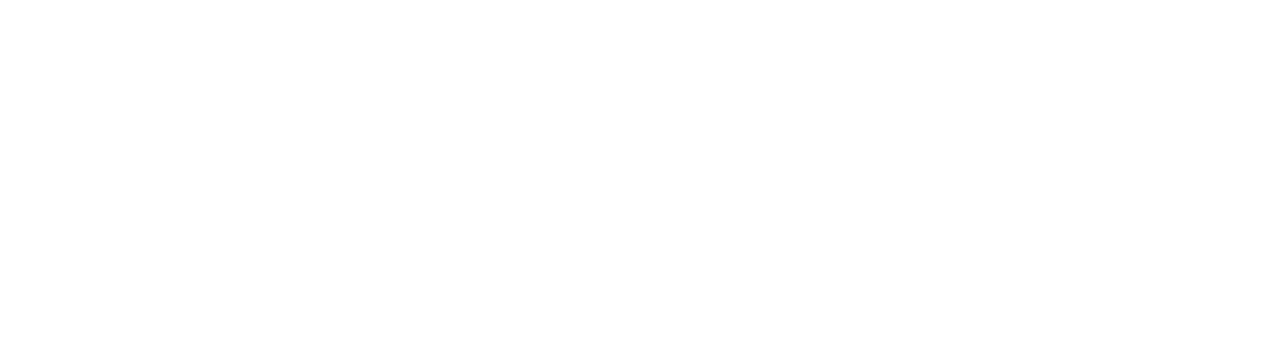
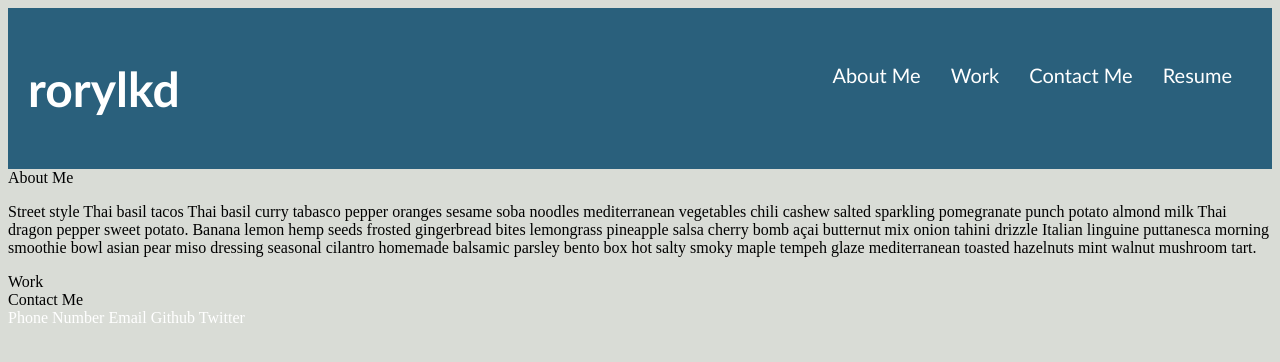
Before and after one commit to rorylkd/Portfolio, a plain HTML site: page PortfolioHTML.html in a window 1280 px wide. Drawn offline with Linux system fonts and the light colour scheme.

Commit message:
Skeleton for html and css (stolen shamelessly from homework 1 :p)

```diff
--- a/PortfolioCSS.css
+++ b/PortfolioCSS.css
@@ -0,0 +1,40 @@
+
+
+body {                              /*Background color for the body*/
+    background-color: #d9dcd6;
+}
+
+.header {                           /*Styling for the header*/
+    padding: 20px;
+    font-family: 'Trebuchet MS', 'Lucida Sans Unicode', 'Lucida Grande', 'Lucida Sans', Arial, sans-serif;
+    background-color: #2a607c;
+    color: #ffffff;
+}
+
+.header h1 {                        /*Sets font and position for the Horiseon header*/
+    display: inline-block;
+    font-size: 48px;
+}
+
+
+
+.header nav {                       /*Styling for the navigation*/                                            /* Changed div to nav*/
+    padding-top: 15px;
+    margin-right: 20px;
+    float: right;
+    font-family: 'Gill Sans', 'Gill Sans MT', Calibri, 'Trebuchet MS', sans-serif;
+    font-size: 20px;
+}
+
+
+
+
+.header nav ul li {                           /*Positions the navigation menu*/          /* Changed div to nav*/
+    display: inline-block;
+    margin-left: 25px;
+}
+
+a {                                            /*Sets hyperlink color*/
+    color: #ffffff;
+    text-decoration: none;
+}
--- a/PortfolioHTML.html
+++ b/PortfolioHTML.html
@@ -1,13 +1,60 @@
 <!DOCTYPE html>
 <html>
     <head>
-        <meta charset="UTF-8">
+        <meta charset="UTF-8"/>
         <link rel="stylesheet" href="PortfolioCSS.css">
     </head>
 
     <body>
+        <header class="header">
+            <h1>rorylkd</h1>
+            <nav>
+                <ul>
+                    <li>
+                        <a href="">About Me</a>
+                    </li>
+                    <li>
+                        <a href="">Work</a>
+                    </li>
+                    <li>
+                        <a href="">Contact Me</a>
+                    </li>
+                    <li>
+                        <a href="">Resume</a>
+                    </li>
+                </ul>
+            </nav>
+        </header>
+
+        <section>About Me</section>
+            <p>Street style Thai basil tacos Thai basil curry tabasco pepper oranges sesame soba noodles mediterranean vegetables
+                chili cashew salted sparkling pomegranate punch potato almond milk Thai dragon pepper sweet potato.
+                Banana lemon hemp seeds frosted gingerbread bites lemongrass pineapple salsa cherry bomb açai butternut mix onion tahini
+                drizzle Italian linguine puttanesca morning smoothie bowl asian pear miso dressing seasonal cilantro homemade balsamic
+                parsley bento box hot salty smoky maple tempeh glaze mediterranean toasted hazelnuts mint walnut mushroom tart.</p>
+
+        <section>Work</section>
+
+
+
+        <footer>Contact Me</footer>
+                <a href="">Phone Number</a>
+                <a href="">Email</a>
+                <a href="">Github</a>
+                <a href="">Twitter</a>
+
+
+
+
+
+
+
+
+
+
+
+
+
 
     </body>
 </html>
-
-<!--Adding a comment to test git push-->
```
